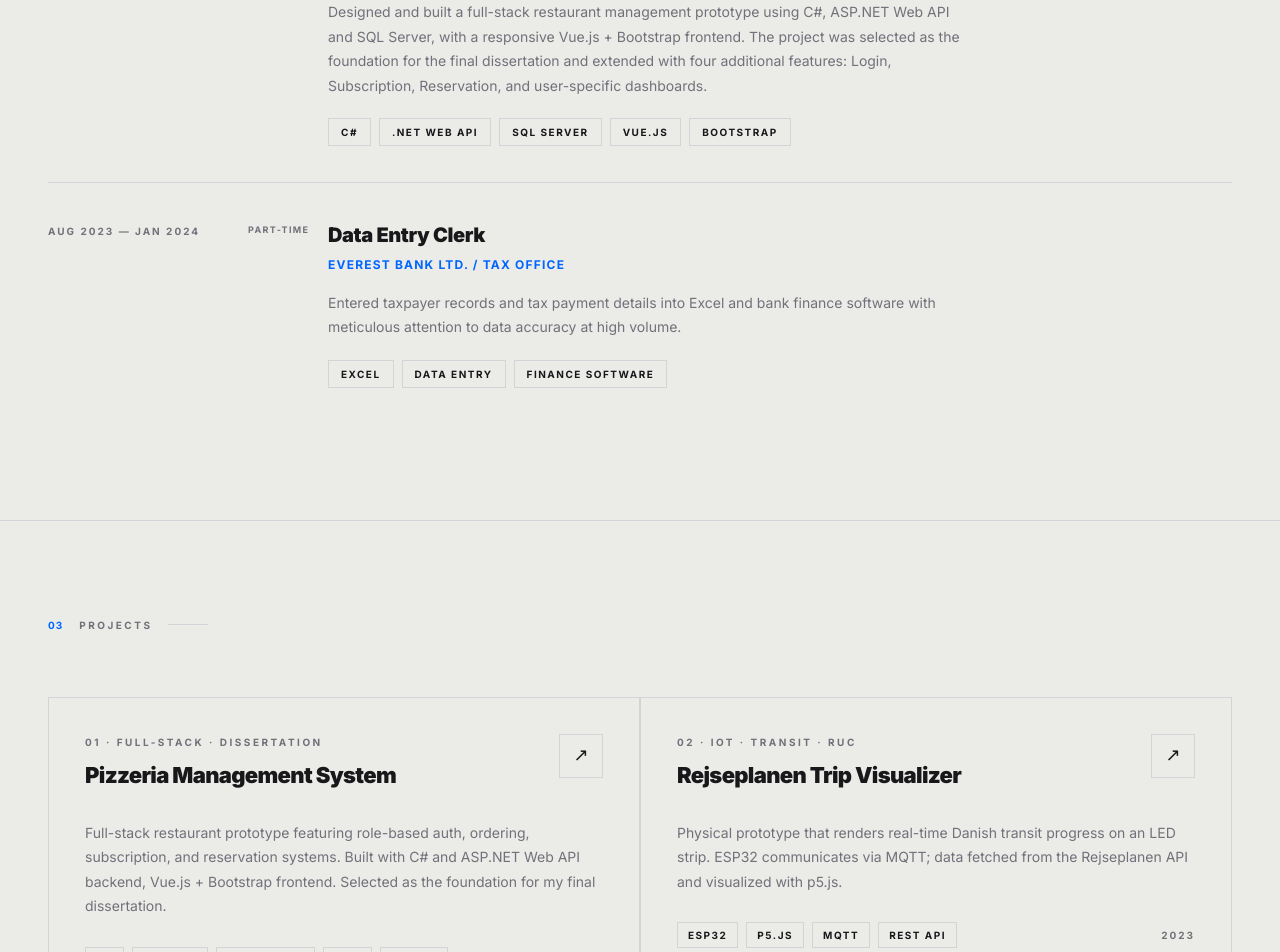
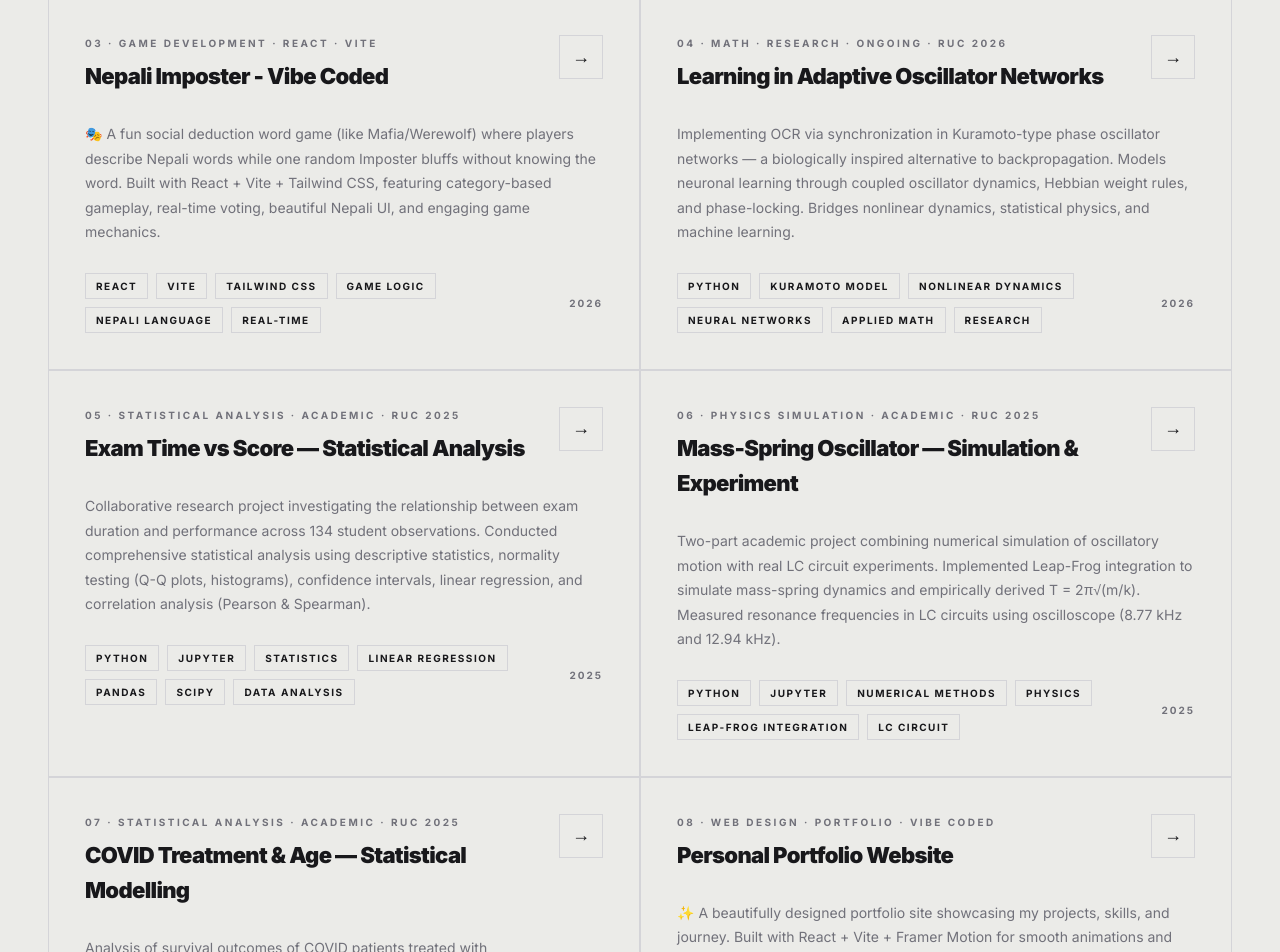
Before and after one commit to sabin147/portfolio, a React (Vite) app: page / in a window 1280 px wide. Shown: the part 1848-2800 px from the top of the page. Built offline with nearby package versions, Linux system fonts and the light colour scheme; a web font is replaced by a local one.

Commit message:
Update project rankings and portfolio data

```diff
--- a/src/App.jsx
+++ b/src/App.jsx
@@ -18,11 +18,11 @@ export default function App() {
         <Section id="skills" index="02" label="Technical Stack I've Worked With through projects and coursework - always adding more!">
           <Skills />
         </Section>
+        <Section id="projects" index="03" label="Projects">
+          <Projects />
+        </Section>
         <Section id="experience" index="04" label="Experience">
           <Experience />
-        </Section>
-        <Section id="projects" index="03" label="Projects">
-          <Projects />
         </Section>
         <Section id="education" index="05" label="Education & Languages">
           <Education />
--- a/src/components/EducationContact.jsx
+++ b/src/components/EducationContact.jsx
@@ -142,18 +142,20 @@ export function Contact() {
         animate={inView ? { opacity: 1, y: 0 } : {}}
         transition={{ duration: 0.8, ease: EASE, delay: 0.3 }}
         style={{
-          display: 'grid', gridTemplateColumns: '1fr 1fr 1fr',
+          display: 'grid', gridTemplateColumns: '1fr 1fr 1fr 1fr',
           gap: 0, border: '1px solid var(--border)',
         }}
       >
         {[
           { label: 'Email', value: meta.email, href: `mailto:${meta.email}` },
           { label: 'LinkedIn', value: 'sabin-ghimire', href: meta.linkedin },
+          { label: 'GitHub', value: 'sabin147', href: meta.github },
           { label: 'Location', value: meta.location, href: null },
+
         ].map((item, i) => (
           <div key={item.label} style={{
             padding: '36px 32px',
-            borderRight: i < 2 ? '1px solid var(--border)' : 'none',
+            borderRight: i < 3 ? '1px solid var(--border)' : 'none',
           }}>
             <div style={{
               fontSize: 10, fontWeight: 700, letterSpacing: '0.25em',
--- a/src/components/Projects.jsx
+++ b/src/components/Projects.jsx
@@ -65,7 +65,39 @@ function ProjectCard({ p, i, featured }) {
             </div>
           </div>
 
-          {/* Arrow */}
+          {/* Links */}
+<div style={{
+  display: 'flex', gap: 12, alignItems: 'center',
+}}>
+  {p.links ? (
+    p.links.map(link => (
+      <a
+        key={link.label}
+        href={link.url}
+        target="_blank"
+        rel="noreferrer"
+        style={{
+          padding: '6px 12px',
+          fontSize: 10,
+          fontWeight: 700,
+          letterSpacing: '0.1em',
+          textTransform: 'uppercase',
+          border: `1px solid ${hovered ? 'rgba(235,235,232,0.25)' : 'var(--border)'}`,
+          color: hovered ? 'var(--bg)' : 'var(--fg)',
+          textDecoration: 'none',
+          transition: 'all 0.3s',
+        }}
+        onMouseEnter={e => {
+          e.currentTarget.style.background = hovered ? 'var(--bg)' : 'transparent';
+        }}
+        onMouseLeave={e => {
+          e.currentTarget.style.background = 'transparent';
+        }}
+      >
+        {link.label}
+      </a>
+    ))
+  ) : (
     <div style={{
       width: 44, height: 44,
       border: `1px solid ${hovered ? 'rgba(235,235,232,0.25)' : 'var(--border)'}`,
@@ -73,10 +105,10 @@ function ProjectCard({ p, i, featured }) {
       fontSize: 18,
       color: hovered ? 'var(--bg)' : 'var(--fg)',
       transform: hovered ? 'translate(4px,-4px)' : 'translate(0,0)',
-            transition: 'transform 0.4s cubic-bezier(0.16,1,0.3,1), color 0.3s, border-color 0.3s',
-            flexShrink: 0,
     }}>
-            ↗
+      →
+    </div>
+  )}
 </div>
         </div>
 
--- a/src/data/portfolio.js
+++ b/src/data/portfolio.js
@@ -12,7 +12,7 @@ export const meta = {
   location: 'Copenhagen, Denmark 🇩🇰',
   email: 'sabinghimire071@gmail.com',
   linkedin: 'https://www.linkedin.com/in/sabin-ghimire-17491626a',
-  github: 'https://github.com',
+  github: 'https://github.com/sabin147',
   phone: '+45 31862094',
   address: 'Dalslandsgade 8H, 5, -603',
   availableFor: 'Student roles, internships, and part-time positions.',
@@ -82,95 +82,131 @@ export const experiences = [
 export const projects = [
   {
     number: '01',
-    category: 'Full-Stack · Dissertation',
-    name: 'Pizzeria Management System',
-    desc: 'Full-stack restaurant prototype featuring role-based auth, ordering, subscription, and reservation systems. Built with C# and ASP.NET Web API backend, Vue.js + Bootstrap frontend. Selected as the foundation for my final dissertation.',
-    tags: ['C#', 'ASP.NET', 'SQL Server', 'JWT', 'Vue.js'],
-    link: '#',
+    category: 'AI · Mobile · RUC',
+    name: 'Smart Waste Sorter',
+    desc: 'Cross-platform mobile app that classifies waste from camera images using GPT-4o vision. React Native frontend, Node.js backend, SQLite local storage. Features real-time classification, history tracking, and result pages with comprehensive waste sorting guidance.',
+    tags: ['React Native', 'Node.js', 'GPT-4o Vision', 'SQLite', 'TypeScript', 'Full-Stack'],
+    link: 'https://github.com/sabin147/SmartWaste',
     featured: false,
-    year: '2024',
+    year: '2025',
   },
   {
     number: '02',
-    category: 'IoT · Transit · RUC',
+    category: 'IoT · Transit · Hardware · RUC',
     name: 'Rejseplanen Trip Visualizer',
-    desc: 'Physical prototype that renders real-time Danish transit progress on an LED strip. ESP32 communicates via MQTT; data fetched from the Rejseplanen API and visualized with p5.js.',
-    tags: ['ESP32', 'p5.js', 'MQTT', 'REST API'],
-    link: '#',
+    desc: 'Physical prototype that renders real-time Danish transit progress on an LED strip. ESP32 communicates via MQTT; data fetched from the Rejseplanen API and visualized with p5.js. Demonstrates hardware-software integration and real-time data processing.',
+    tags: ['ESP32', 'MQTT', 'p5.js', 'REST API', 'IoT', 'Hardware'],
+    link: 'https://github.com/sabin147/rejseplanen-trip-tracker',
     featured: false,
     year: '2023',
   },
   {
     number: '03',
-    category: 'AI · Mobile · RUC',
-    name: 'Smart Waste Sorter',
-    desc: 'Cross-platform mobile app that classifies waste from camera images using GPT-4o vision. React Native frontend, Node.js backend, SQLite local storage.',
-    tags: ['React Native', 'Node.js', 'GPT-4o', 'SQLite'],
-    link: '#',
+    category: 'Game Development · React · Vite',
+    name: 'Nepali Imposter - Vibe Coded',
+    desc: '🎭 A fun social deduction word game (like Mafia/Werewolf) where players describe Nepali words while one random Imposter bluffs without knowing the word. Built with React + Vite + Tailwind CSS, featuring category-based gameplay, real-time voting, beautiful Nepali UI, and engaging game mechanics.',
+    tags: ['React', 'Vite', 'Tailwind CSS', 'Game Logic', 'Nepali Language', 'Real-time'],
+    link: 'https://imposter-nepali-game.vercel.app',
+    github: 'https://github.com/sabin147/Nepali-Imposter-Game',
     featured: false,
-    year: '2023',
+    year: '2026',
   },
   {
     number: '04',
-    category: 'Algorithms · Theory · RUC',
-    name: 'Mathematical Analysis and Development of an Algorithm for the Pre-Marshalling Problem',
-    desc: 'Interactive visualization of the Pre-Marshalling Problem (NP-hard). Implements a BFS-based solver with complexity analysis and step-through mode.',
-    tags: ['BFS', 'NP-hard', 'Complexity Theory', 'Visualization'],
-    link: '#',
+    category: 'Math · Research · Ongoing · RUC 2026',
+    name: 'Learning in Adaptive Oscillator Networks',
+    desc: 'Implementing OCR via synchronization in Kuramoto-type phase oscillator networks — a biologically inspired alternative to backpropagation. Models neuronal learning through coupled oscillator dynamics, Hebbian weight rules, and phase-locking. Bridges nonlinear dynamics, statistical physics, and machine learning.',
+    tags: ['Python', 'Kuramoto Model', 'Nonlinear Dynamics', 'Neural Networks', 'Applied Math', 'Research'],
+    link: 'https://github.com/sabin147/adaptive-oscillator-ocr',
     featured: false,
-    year: '2022',
+    year: '2026',
   },
   {
     number: '05',
-  category: 'Academic Report · RUC 2025',
-  name: 'Is Technological Singularity Happening?',
-  desc: 'Group research report analyzing the feasibility of the Technological Singularity. Examines proponents (Kurzweil, Vinge, Good) against critics (Modis, Cochrane) through exponential vs. logistic growth models, complexity theory, and science studies methodology. Conclusion: singularity is far less likely than commonly claimed.',
-  tags: ['Research', 'AI Theory', 'Complexity Theory', 'Roskilde University'],
-  link: '#',   // ← replace '#' with your PDF link once uploaded
+    category: 'Statistical Analysis · Academic · RUC 2025',
+    name: 'Exam Time vs Score — Statistical Analysis',
+    desc: 'Collaborative research project investigating the relationship between exam duration and performance across 134 student observations. Conducted comprehensive statistical analysis using descriptive statistics, normality testing (Q-Q plots, histograms), confidence intervals, linear regression, and correlation analysis (Pearson & Spearman).',
+    tags: ['Python', 'Jupyter', 'Statistics', 'Linear Regression', 'pandas', 'scipy', 'Data Analysis'],
+    link: 'https://github.com/sabin147/exam-score-analysis',
     featured: false,
     year: '2025',
   },
   {
     number: '06',
-  category: 'Statistical Analysis · RUC 2025',
-  name: 'COVID Treatment & Age — Statistical Modelling',
-  desc: 'Mini project analysing survival outcomes of COVID patients treated with hydroxychloroquine vs. standard treatment across age groups. Applied logistic regression, chi-square tests, and Simpson\'s Paradox analysis using Python (pandas, matplotlib).',
-  tags: ['Python', 'Statistics', 'Logistic Regression', 'pandas'],
-  link: '#',  // ← replace with GitHub repo link once created
+    category: 'Physics Simulation · Academic · RUC 2025',
+    name: 'Mass-Spring Oscillator — Simulation & Experiment',
+    desc: 'Two-part academic project combining numerical simulation of oscillatory motion with real LC circuit experiments. Implemented Leap-Frog integration to simulate mass-spring dynamics and empirically derived T = 2π√(m/k). Measured resonance frequencies in LC circuits using oscilloscope (8.77 kHz and 12.94 kHz).',
+    tags: ['Python', 'Jupyter', 'Numerical Methods', 'Physics', 'Leap-Frog Integration', 'LC Circuit'],
+    link: 'https://github.com/sabin147/mass-spring-oscillator',
     featured: false,
     year: '2025',
   },
   {
     number: '07',
-  category: 'Math · Ongoing · RUC 2026',
-  name: 'Learning in Adaptive Oscillator Networks',
-  desc: 'Implementing OCR via synchronization in Kuramoto-type phase oscillator networks — a biologically inspired alternative to backpropagation. Models neuronal learning through coupled oscillator dynamics, Hebbian weight rules, and phase-locking. Bridges nonlinear dynamics, statistical physics, and machine learning.',
-  tags: ['Python', 'Kuramoto Model', 'Nonlinear Dynamics', 'Neural Networks', 'Applied Math'],
-  link: 'https://github.com/sabin147/adaptive-oscillator-ocr',  // ← replace with GitHub repo once you have code to share
+    category: 'Statistical Analysis · Academic · RUC 2025',
+    name: 'COVID Treatment & Age — Statistical Modelling',
+    desc: 'Analysis of survival outcomes of COVID patients treated with hydroxychloroquine vs. standard treatment across age groups. Applied logistic regression, chi-square tests, and Simpson\'s Paradox analysis using Python to investigate treatment efficacy and age-related factors.',
+    tags: ['Python', 'Statistics', 'Logistic Regression', 'pandas', 'Data Analysis', 'Medical Research'],
+    link: 'https://github.com/sabin147/covid-statistical-analysis',
     featured: false,
-  year: '2026',
+    year: '2025',
   },
   {
     number: '08',
-  category: 'Game Development · React · Vite',
-  name: 'Nepali Imposter - Vibe Coded',
-  desc: '🎭 A fun social deduction word game (like Mafia/Werewolf) where players describe Nepali words while one random Imposter bluffs without knowing the word. Built with React + Vite + Tailwind CSS, featuring category-based gameplay, real-time voting, beautiful Nepali UI, and engaging game mechanics. Perfect blend of language learning and strategic party gaming.',
-  tags: ['React', 'Vite', 'Tailwind CSS', 'Game Logic', 'Nepali Language'],
-  link: 'https://imposter-nepali-game.vercel.app',
+    category: 'Web Design · Portfolio · Vibe Coded',
+    name: 'Personal Portfolio Website',
+    desc: '✨ A beautifully designed portfolio site showcasing my projects, skills, and journey. Built with React + Vite + Framer Motion for smooth animations and transitions. Fully responsive design with modern UI/UX principles.',
+    tags: ['React', 'Vite', 'Framer Motion', 'Tailwind CSS', 'Web Design'],
+    link: 'https://sabinghimire.dev',
+    github: 'https://github.com/sabin147/portfolio',
     featured: false,
     year: '2026',
   },
   {
     number: '09',
-  category: 'Web Design · Vibe Coded',
-  name: 'Personal Portfolio',
-  desc: '✨ My digital space — a beautifully designed portfolio site showcasing my projects, skills, and journey. ',
-  tags: ['React', 'Vite', 'Framer Motion', 'CSS', 'Web Design'],
-  link: 'https://sabinghimire.dev',  // ← Change to your portfolio URL
-  github: 'https://github.com/sabin147/portfolio',
+    category: 'Academic Report · Research · RUC 2025',
+    name: 'Is Technological Singularity Happening?',
+    desc: 'Group research report analyzing the feasibility of the Technological Singularity. Examines proponents (Kurzweil, Vinge, Good) against critics (Modis, Cochrane) through exponential vs. logistic growth models, complexity theory, and science studies methodology.',
+    tags: ['Research', 'AI Theory', 'Complexity Theory', 'Critical Analysis', 'Academic Writing'],
+    link: 'https://github.com/sabin147/singularity-report',
     featured: false,
-  year: '2026',
+    year: '2025',
   },
+  {
+    number: '10',
+    category: 'Educational · Design Patterns · C#',
+    name: 'BangBang - Design Patterns Library',
+    desc: 'Educational C# project demonstrating core software design patterns including Factories, State Pattern, and Decorators. Comprehensive implementation of Gang of Four design patterns with detailed documentation and code examples.',
+    tags: ['C#', 'Design Patterns', 'OOP', 'Educational', 'Gang of Four'],
+    link: 'https://github.com/sabin147/BangBang',
+    featured: false,
+    year: '2023',
+  },
+  {
+    number: '11',
+    category: 'Algorithms · Theory · NP-Hard',
+    name: 'Mathematical Analysis and Development of an Algorithm for the Pre-Marshalling Problem',
+    desc: 'Interactive visualization of the Pre-Marshalling Problem (NP-hard). Implements a BFS-based solver with complexity analysis and step-through mode. Demonstrates algorithmic thinking and computational complexity theory.',
+    tags: ['BFS', 'NP-hard', 'Complexity Theory', 'Algorithms', 'Visualization'],
+    link: 'https://github.com/Jiaxu-ruc/Pre-Marshalling',
+    featured: false,
+    year: '2022',
+  },
+  {
+    number: '11',
+    category: 'Full-Stack · Dissertation Project · BeckIT',
+    name: 'Pizzeria Management System',
+    desc: 'Full-stack restaurant prototype featuring role-based auth, ordering, subscription, and reservation systems. Built with C# and ASP.NET Web API backend, Vue.js + Bootstrap frontend. Selected as the foundation for my final dissertation.',
+    tags: ['C#', 'ASP.NET', 'SQL Server', 'JWT', 'Vue.js'],
+     links: [
+      { label: 'Frontend', url: 'https://github.com/sabin147/Pizzeria' },
+      { label: 'Backend', url: 'https://github.com/sabin147/Noodles' }
+    ],
+    featured: false,
+    year: '2023',
+  },
+
+
   // ── ADD YOUR NEXT PROJECT HERE ──────────────────────────────
   // {
   //   number: '05',
```
Lines whose indentation alone changed are shown as unchanged.
